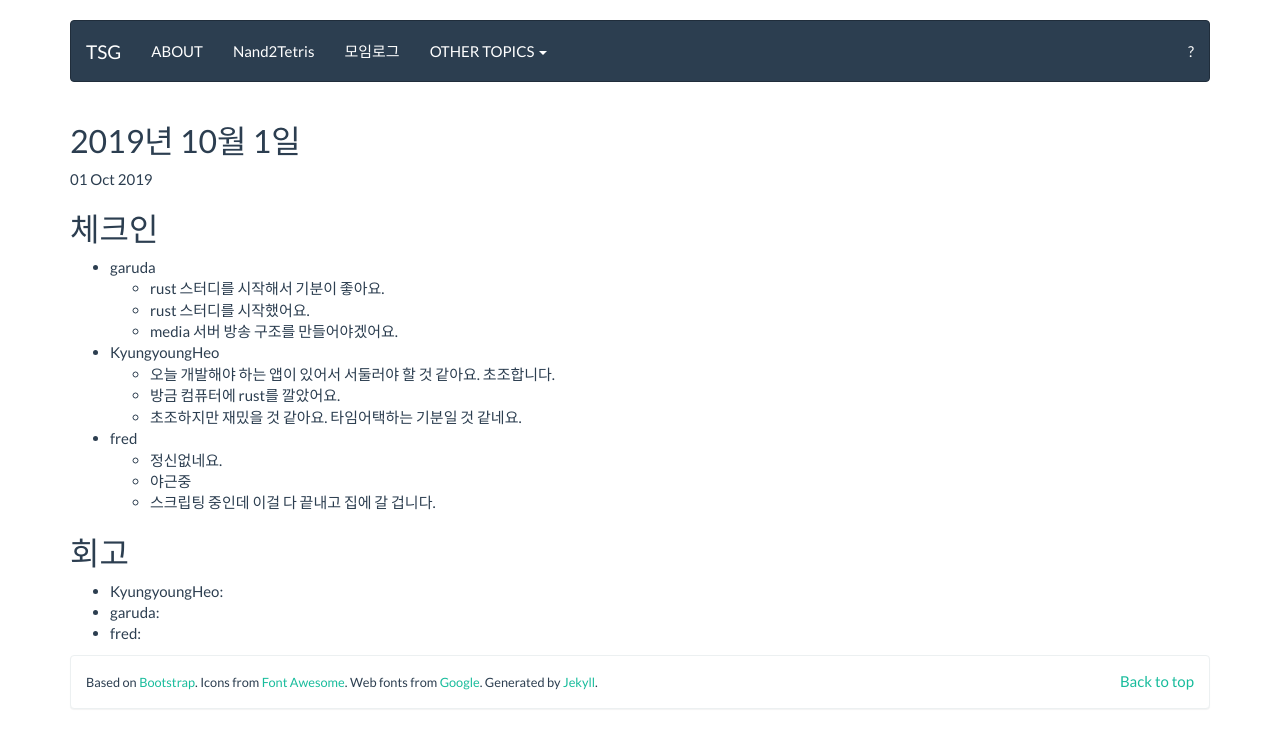
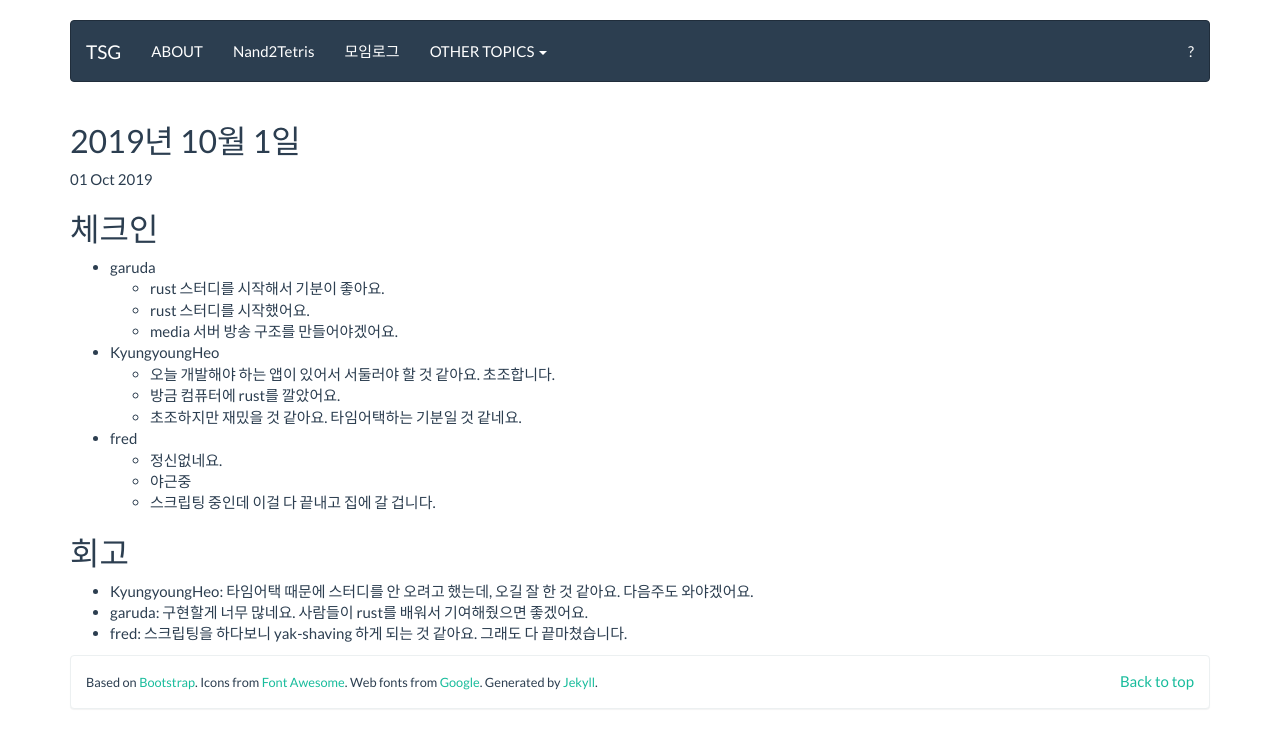
Before and after one commit to tuestudy/tuestudy.github.io, a Jekyll site: the page built from _posts/2019-10-01-meeting.md, in a window 1280 px wide. Shown: the top 748 px of the page. Built offline with Jekyll 4.4.1, drawn with Linux system fonts in a browser that asks for light colours.

Commit message:
2019년 10월 1일 회고

```diff
--- a/_posts/2019-10-01-meeting.md
+++ b/_posts/2019-10-01-meeting.md
@@ -23,6 +23,6 @@
 
 ## 회고
 
-* KyungyoungHeo:
-* garuda:
-* fred:
+* KyungyoungHeo: 타임어택 때문에 스터디를 안 오려고 했는데, 오길 잘 한 것 같아요. 다음주도 와야겠어요.
+* garuda: 구현할게 너무 많네요. 사람들이 rust를 배워서 기여해줬으면 좋겠어요.
+* fred: 스크립팅을 하다보니 yak-shaving 하게 되는 것 같아요. 그래도 다 끝마쳤습니다.
```
